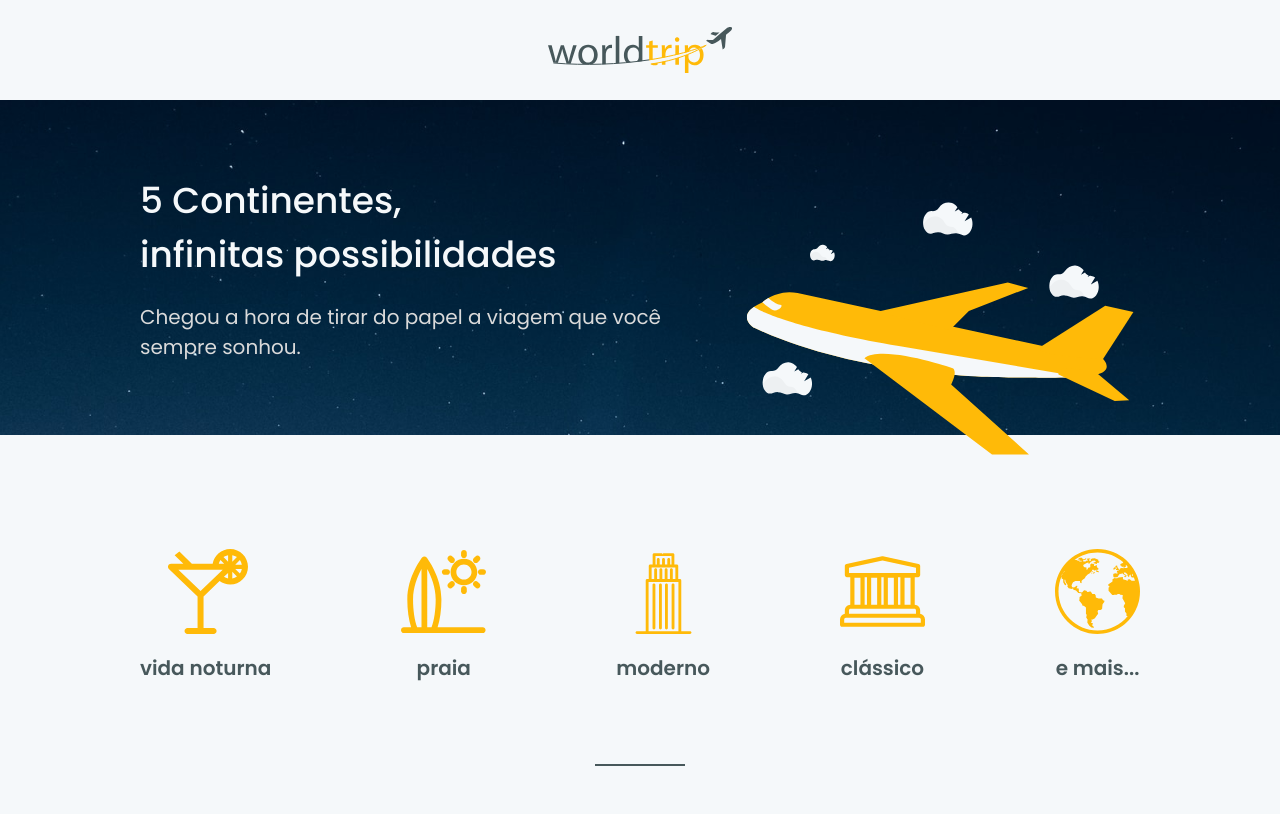
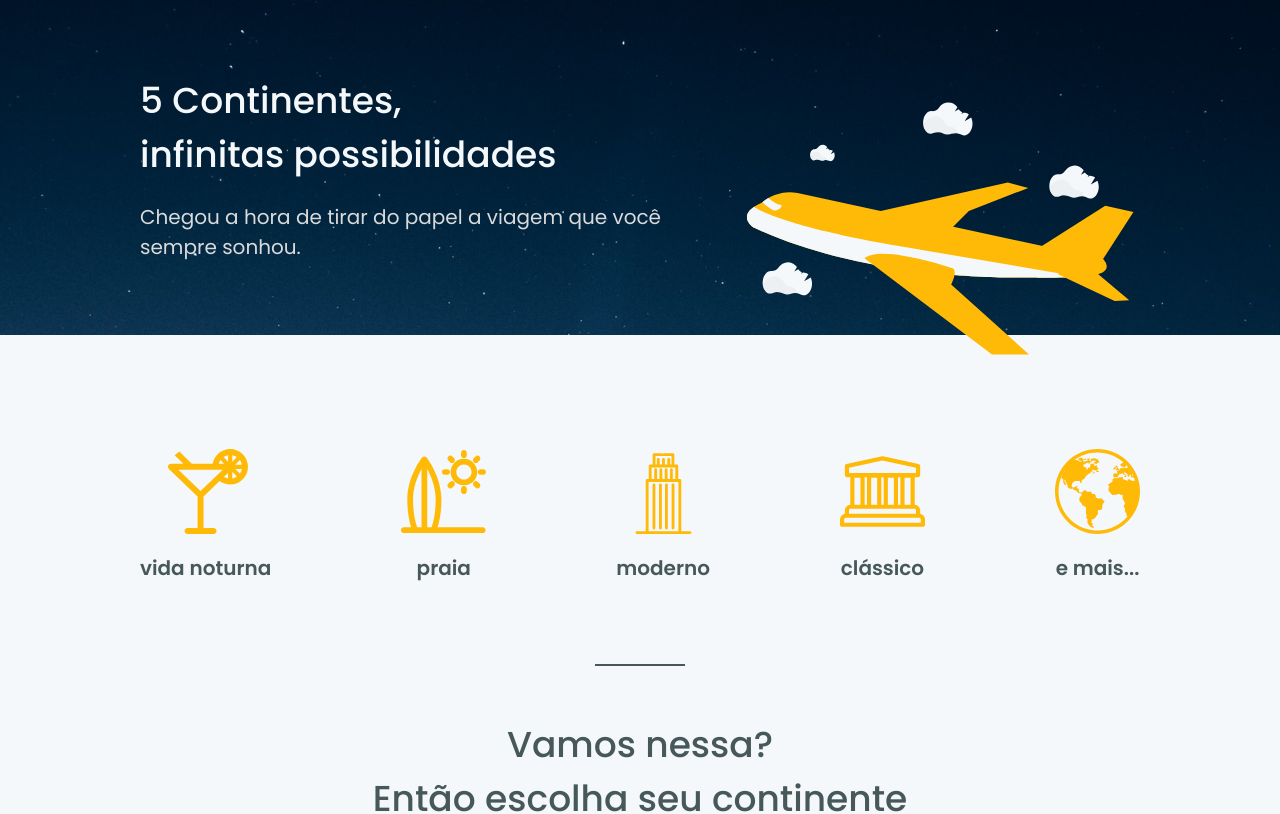
Before and after one commit to rafaelramosdev/worldtrip, a Next.js app: page / in a window 1280 px wide. Shown: the top 814 px of the page. Built offline with nearby package versions, Linux system fonts and the light colour scheme; data requests are answered from the project's data file.

Commit message:
feat: configure app theme provider

```diff
--- a/src/pages/_app.tsx
+++ b/src/pages/_app.tsx
@@ -1,15 +1,12 @@
 import { AppProps } from 'next/app'
 
 import { ChakraProvider } from '@chakra-ui/react'
-
-import { Header } from '../components/Header'
 
 import { theme } from '../styles/theme'
 
 function MyApp({ Component, pageProps }: AppProps) {
   return (
     <ChakraProvider theme={theme}>
-      <Header />
       <Component {...pageProps} />
     </ChakraProvider>
   )
```
